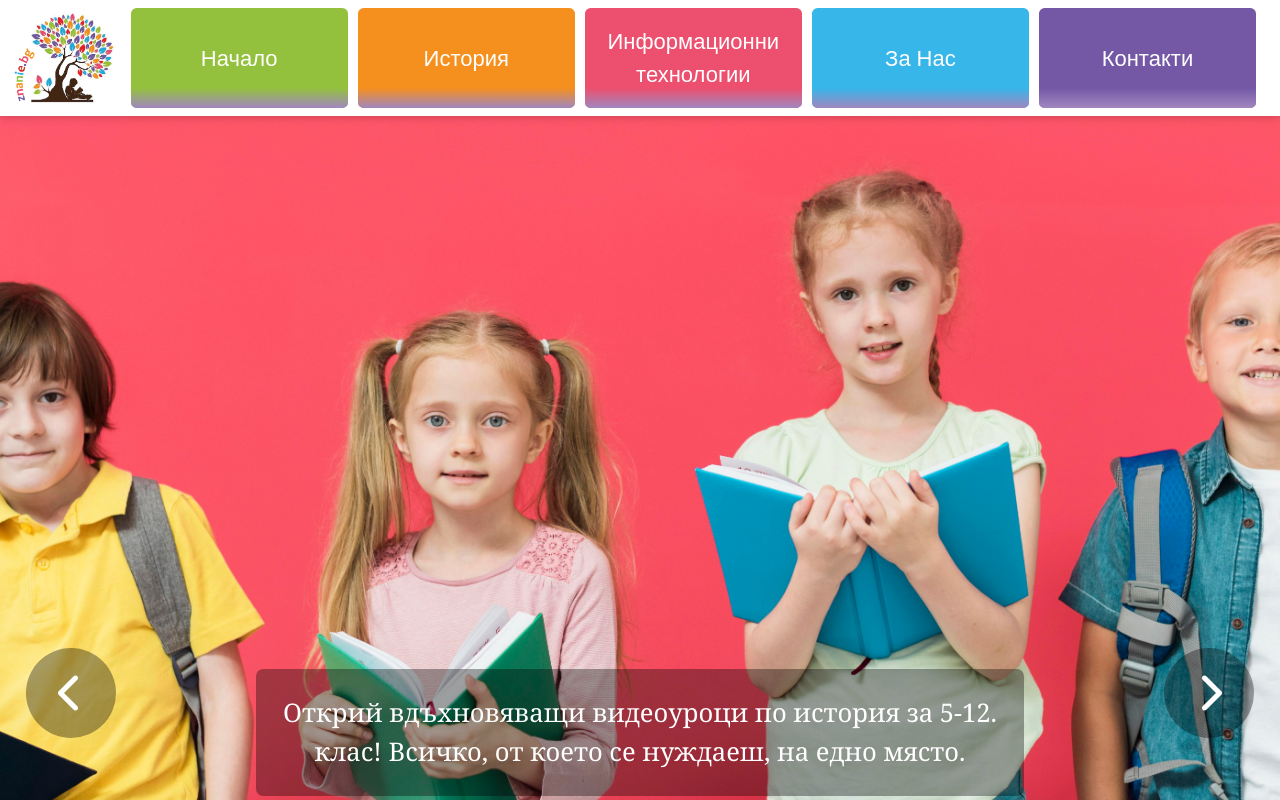
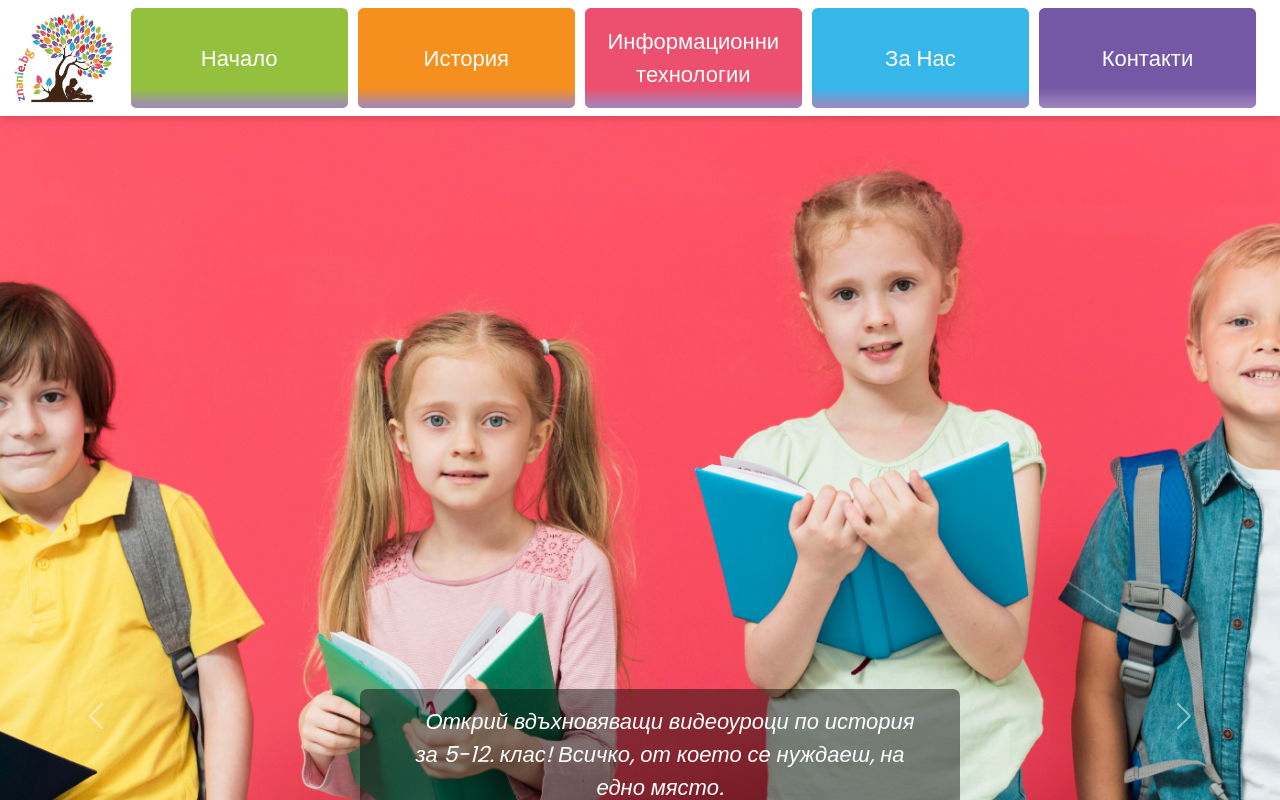
Before and after one commit to FreshyMc/Znanie, a React (Vite) app: page / in a window 1280 px wide. Shown: the top 800 px of the page. Built offline with nearby package versions, Linux system fonts and the light colour scheme; grey boxes are pictures that could not be loaded.

Commit message:
Revert main slider

```diff
--- a/src/App.jsx
+++ b/src/App.jsx
@@ -1,5 +1,5 @@
 // Импортиране на необходимите зависимости и ресурси
-import { useId, useState } from 'react'
+import { useEffect, useId, useRef, useState } from 'react'
 import Logo from './assets/logo.png';
 import { Link } from 'react-router-dom';
 
@@ -82,7 +82,7 @@ function App() {
         {/* Хедър с карусел */}
         <header className='row main-header'>
           <div className='col-12 p-0'>
-            <MainCarousel slides={headerSlides} />
+            <Carousel slides={headerSlides} isHeader />
           </div>
         </header>
 
@@ -194,16 +194,15 @@ function Carousel({slides, isHeader = false}) {
 // Слайд за хедър карусела
 function HeaderSlide({ header = 'Znanie', text, active, image }) {
   return (
-      <div className={`carousel-item h-100 ${active ? 'active' : ''}`} data-bs-interval="5000">
+      <div className={`carousel-item h-100 ${active ? 'active' : ''}`}>
         <div
             className="slide"
             style={{
-              backgroundImage: `url(${image})`,
-              backgroundSize: 'cover',
-              backgroundPosition: 'center',
+              position: 'relative',
               height: '60vh', // Височина на контейнера
             }}
         >
+          <img src={image} alt='Slide Content' style={{position: 'absolute', left: 0, top: 0, width: '100%', height: '100%', backgroundPosition: 'center', objectFit: 'cover'}} />
           <div className="slide-content">
             <p className="text-center">{text}</p>
           </div>
--- a/src/index.css
+++ b/src/index.css
@@ -78,7 +78,7 @@ ul {
   height: 100vh;
   margin-top: 116px;
   color: #fff;
-  background-color: #ccc;
+  background-color: #fff;
 }
 
 .main-header .carousel {
```
